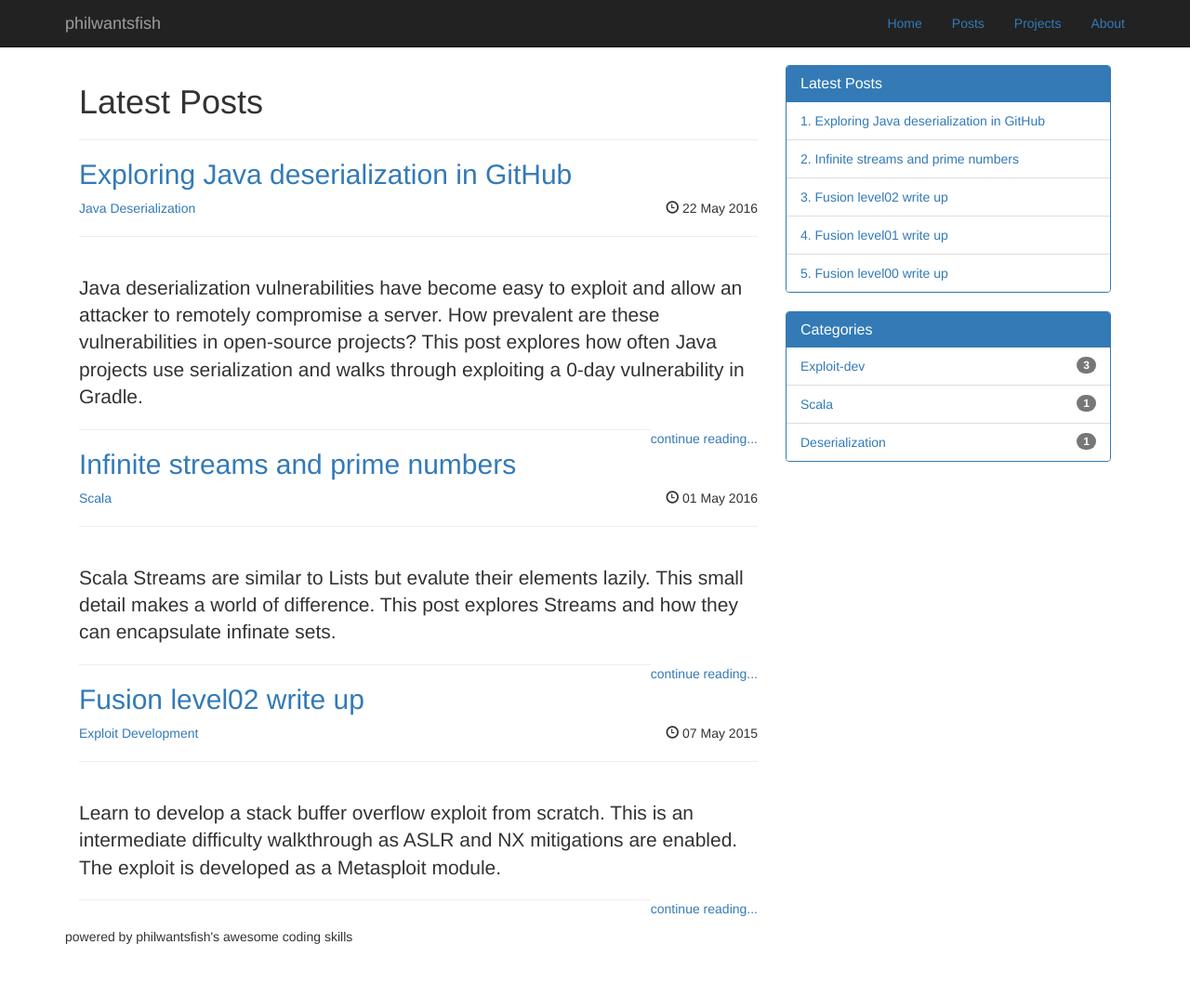
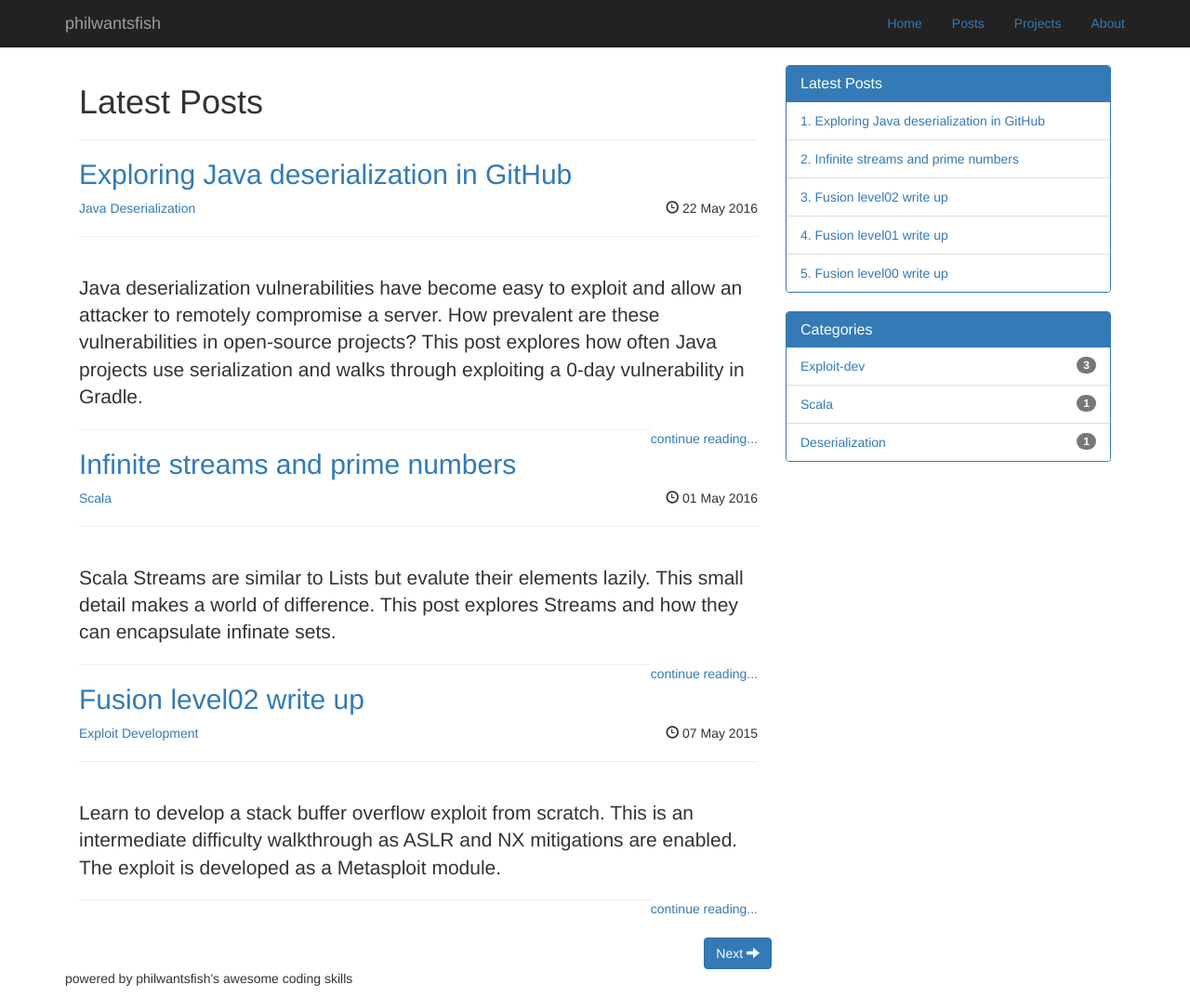
Before and after one commit to philwantsfish/philwantsfish.github.io, a Jekyll site: the page built from index.html, in a window 1280 px wide and 1073 px high. Shown: the whole window at 93% size. Built offline with Jekyll 4.4.1, drawn with Linux system fonts in a browser that asks for light colours; the list of posts is cut into pages by our own code.

Commit message:
Adding pagination

```diff
--- a/Gemfile
+++ b/Gemfile
@@ -13,7 +13,7 @@ gem "jekyll", "3.2.1"
 
 # This is the default theme for new Jekyll sites. You may change this to anything you like.
 gem "minima"
-
+gem "jekyll-paginate"
 # If you want to use GitHub Pages, remove the "gem "jekyll"" above and
 # uncomment the line below. To upgrade, run `bundle update github-pages`.
 # gem "github-pages", group: :jekyll_plugins
--- a/_config.yml
+++ b/_config.yml
@@ -19,3 +19,10 @@ markdown: kramdown
 theme: minima
 
 include: ['_pages']
+
+# Pagination variables
+paginate: 3
+paginate_path: "/page:num/"
+
+# Gems
+gems: [jekyll-paginate]
--- a/index.html
+++ b/index.html
@@ -13,7 +13,7 @@ title: Blogging like a salmon
         <h1>Latest Posts</h1>
         <hr/>
 
-        {% for post in site.posts limit:3 %}
+        {% for post in paginator.posts %}
         <article>
           <h2><a href="{{ post.url }}">{{ post.title }}</a></h2>
 
@@ -40,6 +40,17 @@ title: Blogging like a salmon
           <hr>
         </article>
         {% endfor %}
+
+        <br/>
+
+        <div class="row pull-right">
+          {% if paginator.next_page %}
+          <a class="btn btn-primary pull-right" href="{{ paginator.next_page_path }}">Next <span class="glyphicon glyphicon-arrow-right"></span></a>
+          {% endif %}
+          {% if paginator.previous_page %}
+          <a class="btn btn-primary pull-right" href="{{ paginator.previous_page_path }}"><span class="glyphicon glyphicon-arrow-left"></span> Previous</a>
+          {% endif %}
+        </div>
       </div>
       <div class="col-md-4">
         {% include sidebar.html %}
```
Also changed, not shown: Gemfile.lock.
